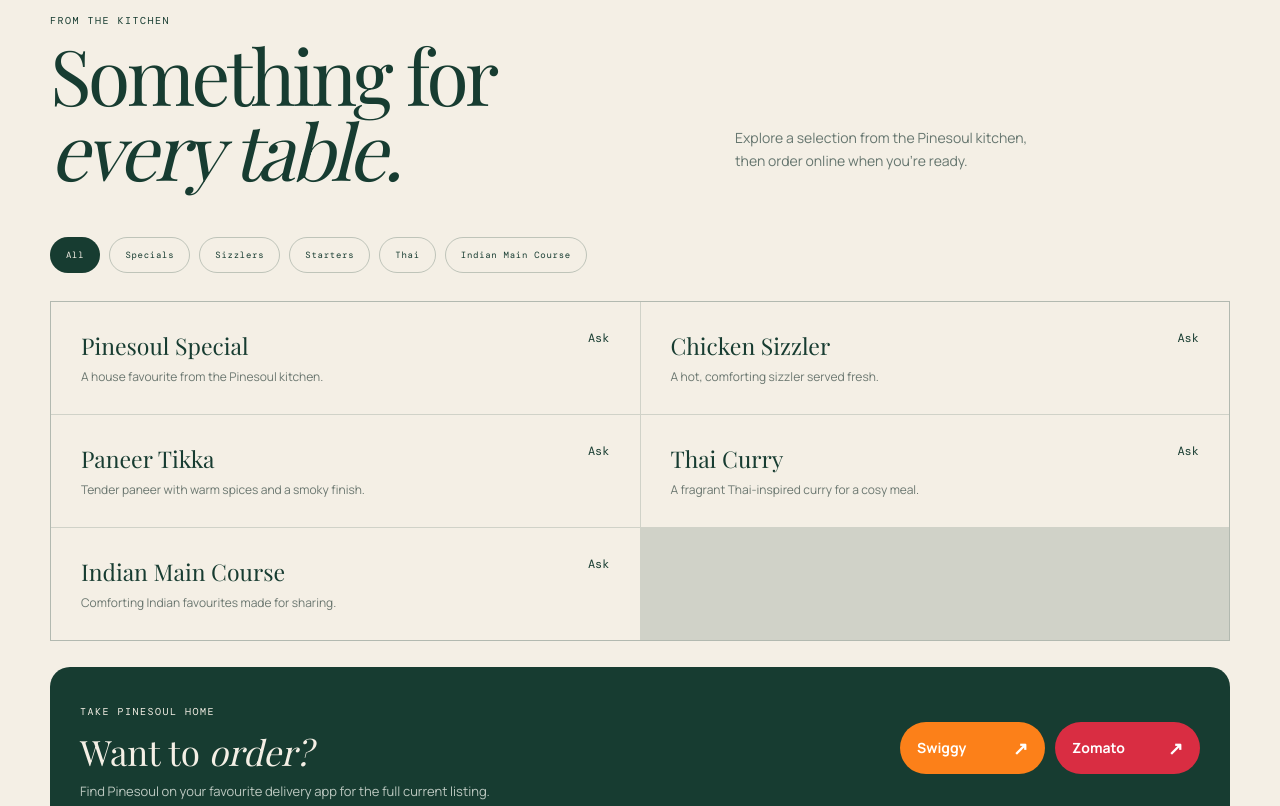
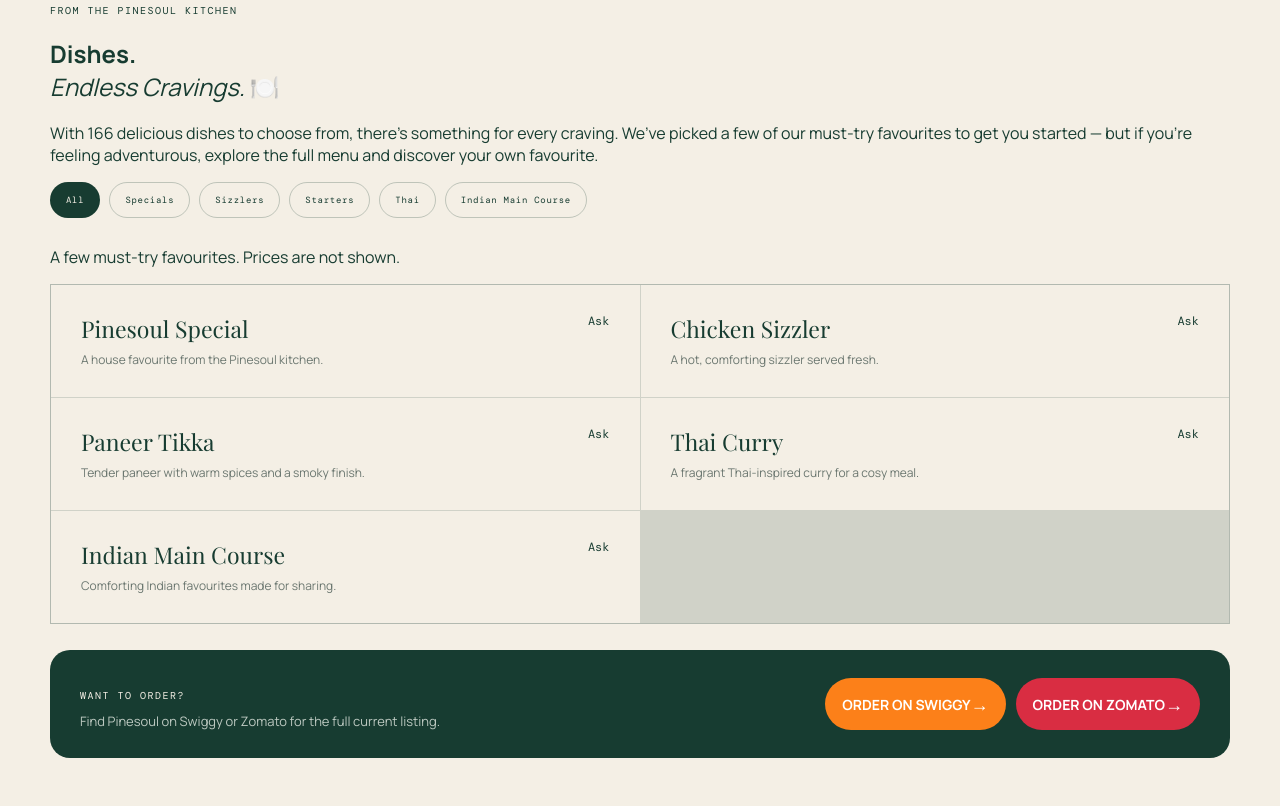
Before and after one commit to snehasishdas3011-a11y/pinesoul-cafe, a plain HTML site: page index.html in a window 1280 px wide. Shown: the part 2034-2840 px from the top of the page. Drawn offline with nearby package versions, Linux system fonts and the light colour scheme; a web font is replaced by a local one.

Commit message:
Update index.html

```diff
--- a/index.html
+++ b/index.html
@@ -116,33 +116,57 @@
 
 <section class="section menu-section" id="menu">
   <div class="container">
+
     <div class="section-kicker">03 / MENU</div>
-    <div class="section-heading">
+
+    <div class="menu-intro">
       <div>
-        <p class="mini-label">FROM THE KITCHEN</p>
-        <h2>Something for<br><em>every table.</em></h2>
+        <p class="mini-label">FROM THE PINESOUL KITCHEN</p>
+        <h2>Dishes.<br><em>Endless Cravings.</em> 🍽️</h2>
+        <p class="menu-description">
+          With 166 delicious dishes to choose from, there’s something for every
+          craving. We’ve picked a few of our must-try favourites to get you started
+          — but if you’re feeling adventurous, explore the full menu and discover
+          your own favourite.
+        </p>
       </div>
-      <p>Explore a selection from the Pinesoul kitchen, then order online when you're ready.</p>
     </div>
 
-    <div class="filters" id="filters" aria-label="Menu categories"></div>
+    <div class="menu-filter-row">
+      <div class="filters" id="filters" aria-label="Menu categories"></div>
+
+      <p class="menu-note">
+        A few must-try favourites. Prices are not shown.
+      </p>
+    </div>
+
     <div class="menu-grid" id="menuItems"></div>
 
     <div class="order-card">
       <div>
-        <p class="mini-label">TAKE PINESOUL HOME</p>
-        <h3>Want to <em>order?</em></h3>
-        <p>Find Pinesoul on your favourite delivery app for the full current listing.</p>
+        <p class="mini-label">WANT TO ORDER?</p>
+        <p>Find Pinesoul on Swiggy or Zomato for the full current listing.</p>
       </div>
+
       <div class="order-actions">
-        <a class="order-button swiggy" href="https://www.swiggy.com/city/shillong/pinesoul-cafe-and-restaurant-police-bazar-rynjah-rest1422681" target="_blank" rel="noopener noreferrer">
-          <span>Swiggy</span><b>↗</b>
+        <a class="order-button swiggy"
+           href="https://www.swiggy.com/city/shillong/pinesoul-cafe-and-restaurant-police-bazar-rynjah-rest1422681"
+           target="_blank"
+           rel="noopener noreferrer">
+          <span>ORDER ON SWIGGY</span>
+          <b>→</b>
         </a>
-        <a class="order-button zomato" href="https://www.zomato.com/shillong/pinesoul-cafe-restaurant-1-laitumkhrah/order" target="_blank" rel="noopener noreferrer">
-          <span>Zomato</span><b>↗</b>
+
+        <a class="order-button zomato"
+           href="https://www.zomato.com/shillong/pinesoul-cafe-restaurant-1-laitumkhrah/order"
+           target="_blank"
+           rel="noopener noreferrer">
+          <span>ORDER ON ZOMATO</span>
+          <b>→</b>
         </a>
       </div>
     </div>
+
   </div>
 </section>
 
```
